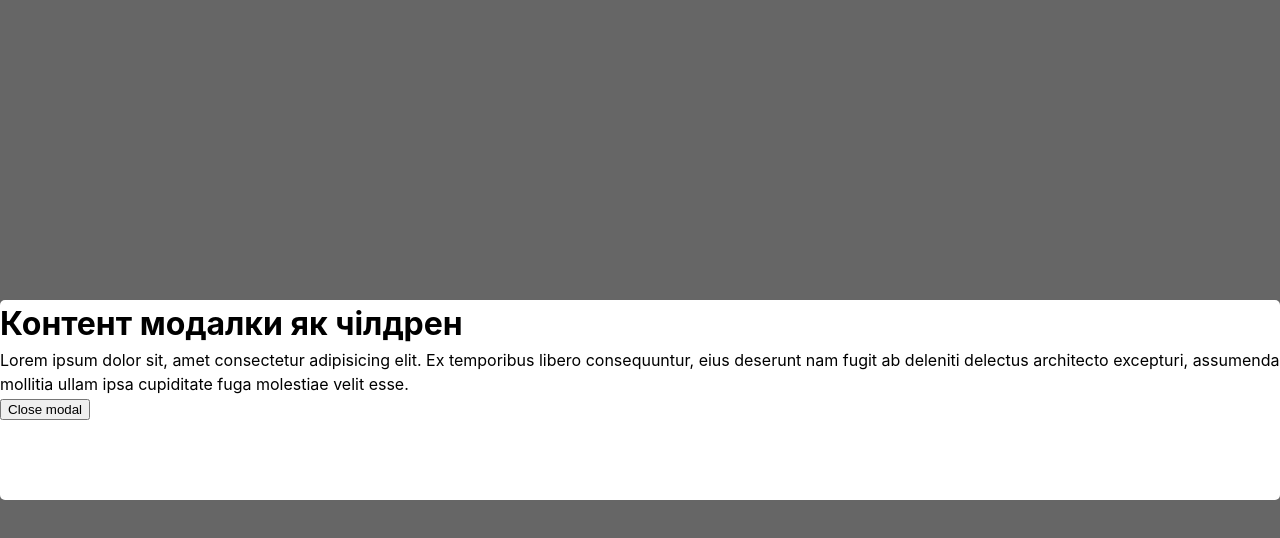
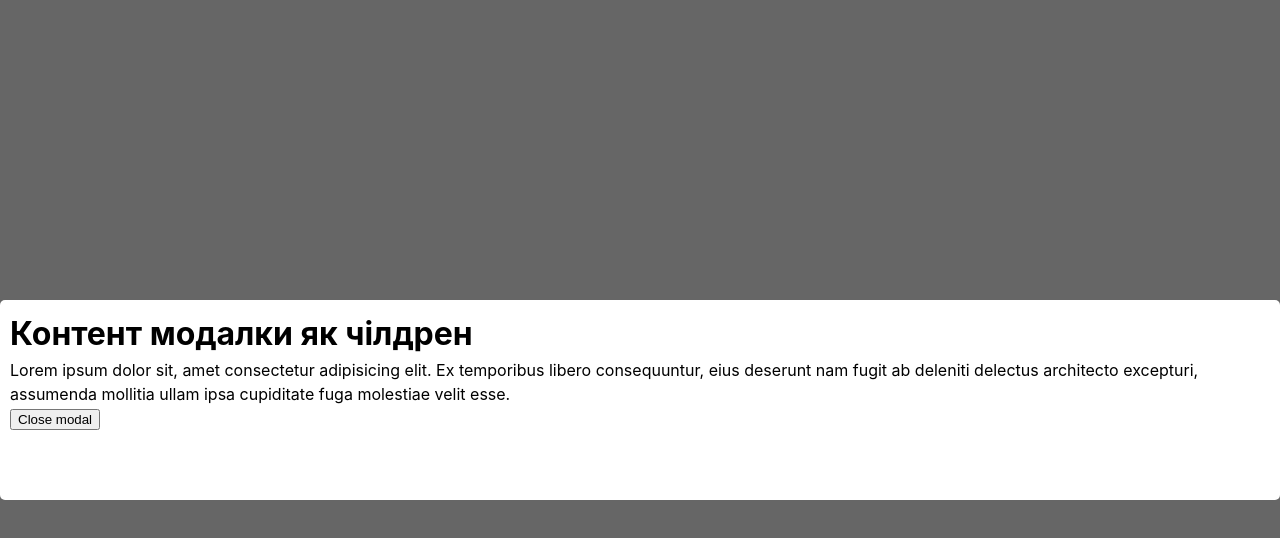
Before and after one commit to Evalac/ReactTodoList, a React (Create React App) app: page / in a window 1280 px wide. Both pictures are taken after a click on the button "Open modal". Shown: the top 538 px of the page. Built offline with nearby package versions, Linux system fonts and the light colour scheme.

Commit message:
modal root

```diff
--- a/public/index.html
+++ b/public/index.html
@@ -60,6 +60,7 @@
   <body>
     <noscript>You need to enable JavaScript to run this app.</noscript>
     <div id="root"></div>
+    <div id="modal-root"></div>
     <!--
       This HTML file is a template.
       If you open it directly in the browser, you will see an empty page.
--- a/src/components/App.jsx
+++ b/src/components/App.jsx
@@ -98,6 +98,7 @@ export class App extends Component {
         </button>
         {this.state.showModal && (
           <Modal>
+            <div className={css.modalContent}>
               <h1>Контент модалки як чілдрен</h1>
               <p>
                 Lorem ipsum dolor sit, amet consectetur adipisicing elit. Ex
@@ -108,6 +109,7 @@ export class App extends Component {
               <button type="button" onClick={this.toggleModal}>
                 Close modal
               </button>
+            </div>
           </Modal>
         )}
         <TodoEditor addTodo={this.addTodo} />
--- a/src/components/App.module.css
+++ b/src/components/App.module.css
@@ -1,3 +1,7 @@
 .appContainer {
   padding: 15px;
 }
+
+.modalContent {
+  padding: 10px;
+}
--- a/src/components/Modal/Modal.jsx
+++ b/src/components/Modal/Modal.jsx
@@ -1,13 +1,17 @@
 import { Component } from 'react';
+import { createPortal } from 'react-dom';
 
 import css from './Modal.module.css';
 
+const modalRoot = document.querySelector('#modal-root');
+
 class Modal extends Component {
   render() {
-    return (
+    return createPortal(
       <div className={css.modal}>
         <div className={css.backDrop}>{this.props.children}</div>
-      </div>
+      </div>,
+      modalRoot
     );
   }
 }
```
Lines whose indentation alone changed are shown as unchanged.
